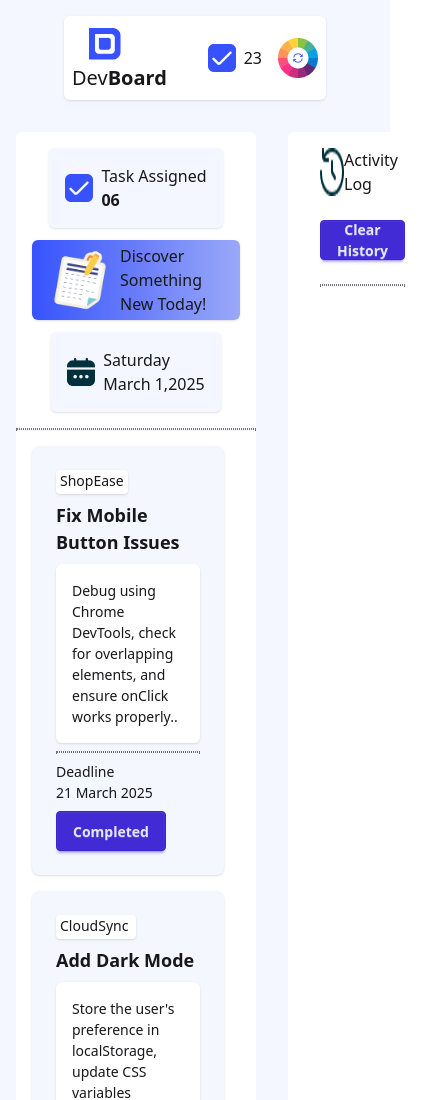
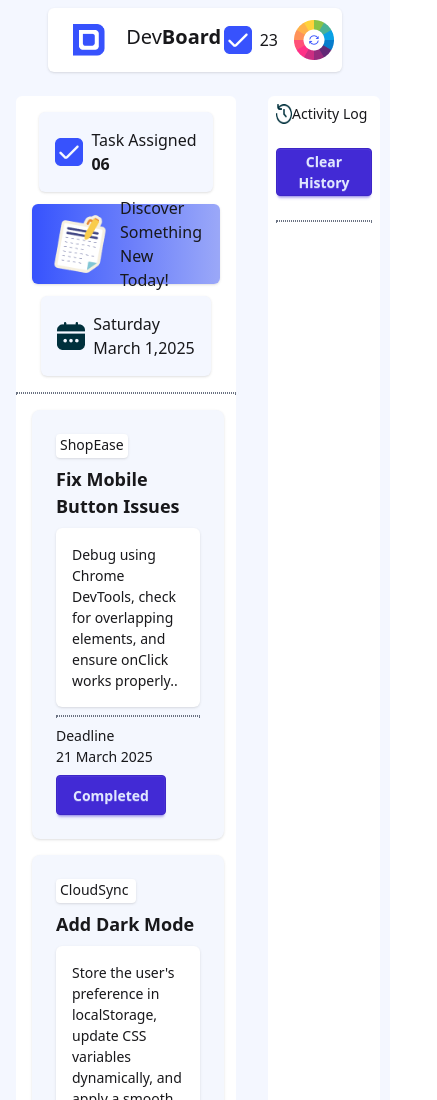
Before and after one commit to Shahriar-Utchas/A05-Dev-Board, a plain HTML site: page index.html in a window 390 px wide. Shown: the top 1100 px of the page, 437 px wide, since content can reach past the window. Drawn offline with nearby package versions, Linux system fonts and the light colour scheme.

Commit message:
responsive update

```diff
--- a/index.html
+++ b/index.html
@@ -14,7 +14,7 @@
   </head>
   <body class="bg-[#F4F7FF]">
     <!-- Navbar -->
-    <section class="navbar p-4 px-16">
+    <section class="navbar md:p-4 px-12 md:px-16">
       <div class="navbar bg-white rounded-md shadow-sm">
         <div class="flex-1">
           <div class="btn btn-ghost text-xl">
@@ -50,7 +50,7 @@
           </div>
           <div
             id="discover"
-            class="flex items-center gap-2 p-4 bg-gradient-to-r from-[#3752FD] via-[#6C7FFA] via-53% to-[#9BA8F8] rounded-md shadow-sm h-20 w-52 md:w-70 cursor-pointer"
+            class="flex items-center gap-2 p-4 bg-gradient-to-r from-[#3752FD] via-[#6C7FFA] via-53% to-[#9BA8F8] rounded-md shadow-sm h-20 w-47 md:w-70 cursor-pointer"
           >
             <img class="w-16" src="assets/board.png" alt="" />
             <div>
@@ -249,14 +249,14 @@
       <!-- Activity Log -->
       <div
         id="activity-log"
-        class="activity-log rounded-md bg-white w-full p-4 px-8"
+        class="activity-log rounded-md bg-white p-2 md:p-4 md:px-8"
       >
         <div class="flex">
-          <img src="assets/activity.png" alt="" />
-          <p>Activity Log</p>
+          <img class="w-4 md:w-6" src="assets/activity.png" alt="" />
+          <p class="text-sm md:text-lg">Activity Log</p>
         </div>
         <br />
-        <button id="clear-activity" class="btn btn-primary">
+        <button id="clear-activity" class="btn btn-primary w-24 h-12 md:w-32">
           Clear History
         </button>
         <br />
```
